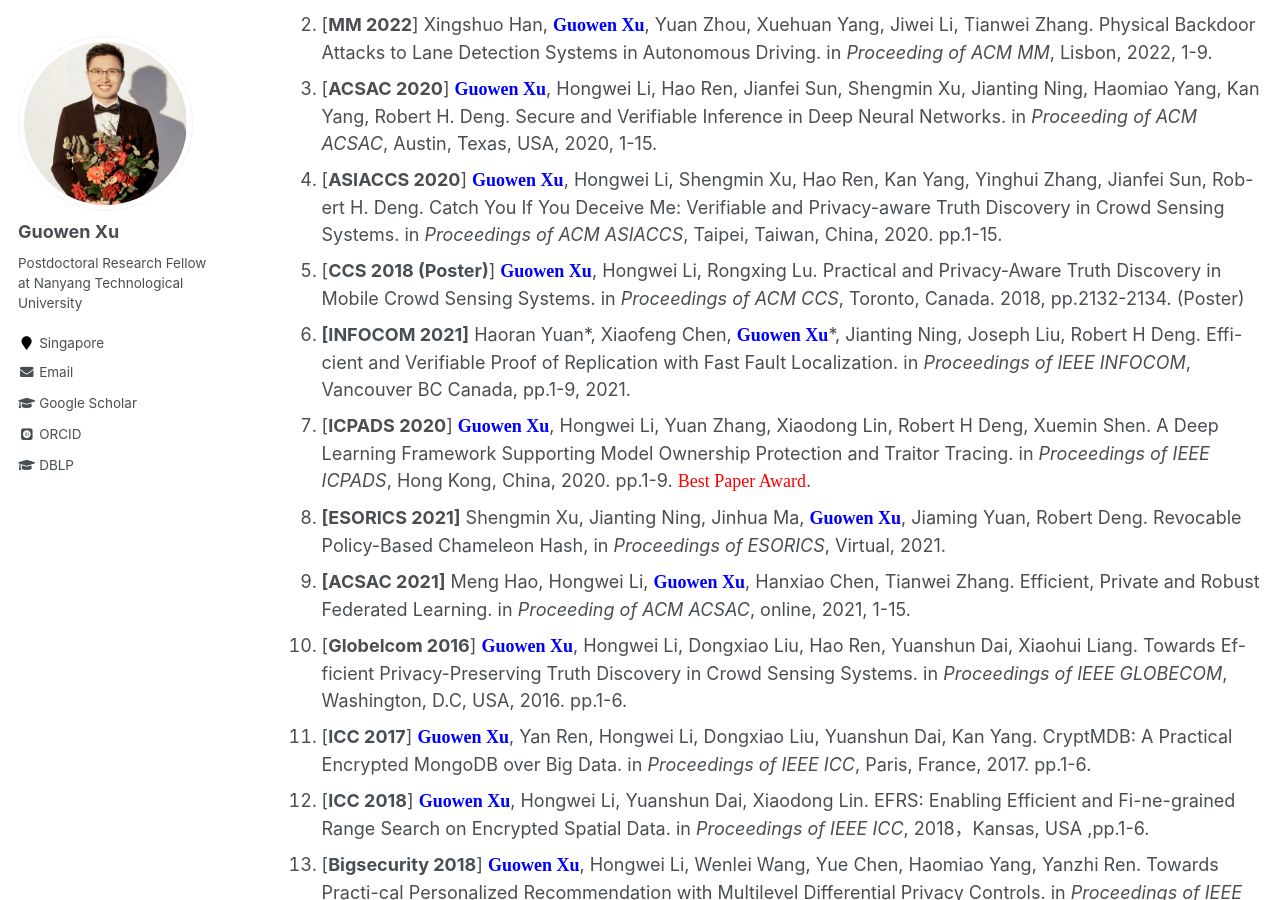
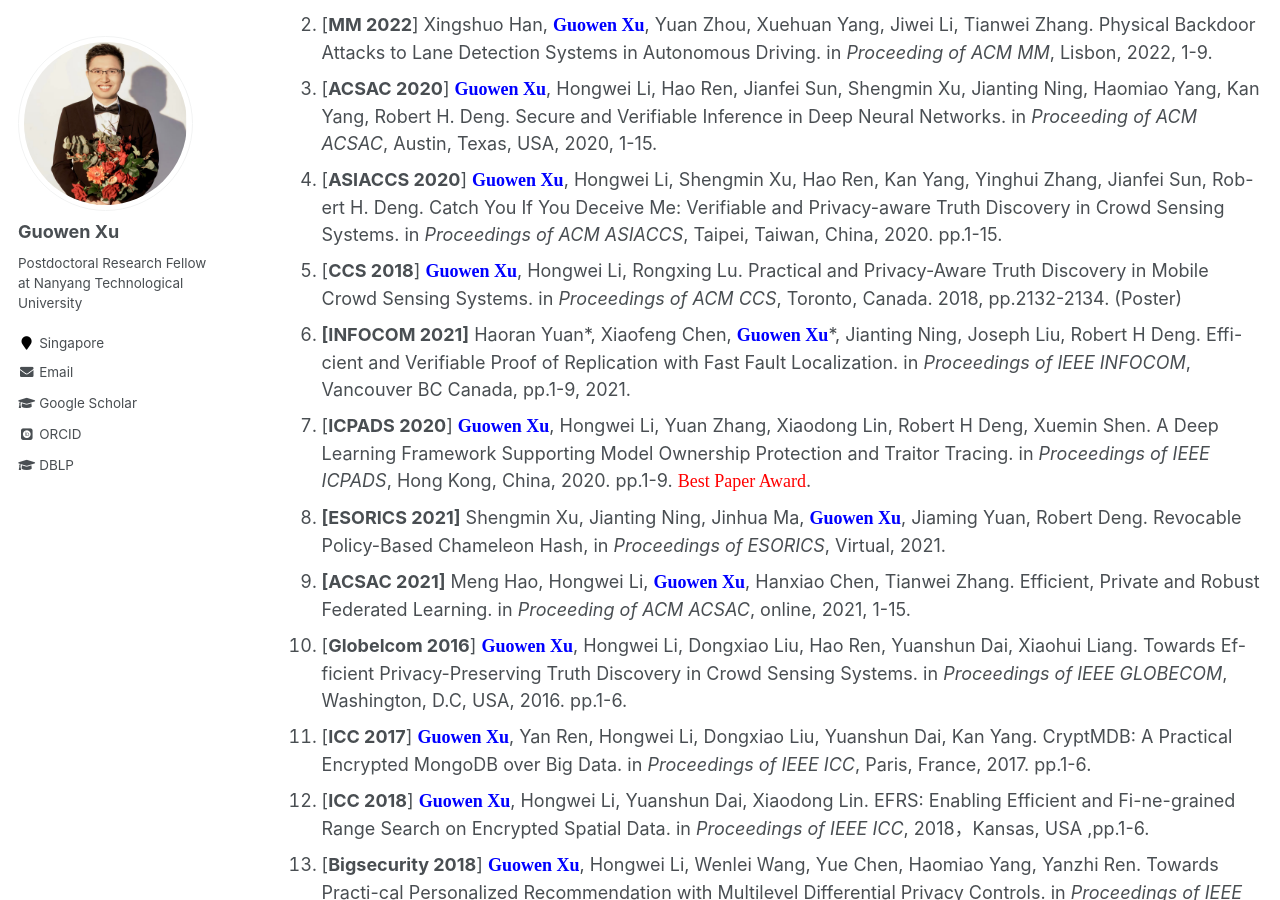
Before and after one commit to Guowen-xu/guowen-xu.github.io, a Jekyll site: the page built from _pages/publications.md, in a window 1280 px wide and 900 px high, scrolled down 2247 px. Built offline with Jekyll 4.4.1, drawn with Linux system fonts in a browser that asks for light colours; some web fonts are replaced.

Commit message:
Update publications.md

```diff
--- a/_pages/publications.md
+++ b/_pages/publications.md
@@ -47,7 +47,7 @@ You can find my articles on my [Google Scholar](https://scholar.google.com.hk/ci
 2.  [**MM 2022**] Xingshuo Han, **<font face="Times New Roman" color=blue size=4> Guowen Xu</font>**, Yuan Zhou, Xuehuan Yang, Jiwei Li,  Tianwei Zhang. Physical Backdoor Attacks to Lane Detection Systems in Autonomous Driving. in *Proceeding of ACM MM*, Lisbon, 2022, 1-9.
 3.  [**ACSAC 2020**] **<font face="Times New Roman" color=blue size=4> Guowen Xu</font>**, Hongwei Li, Hao Ren, Jianfei Sun, Shengmin Xu, Jianting Ning, Haomiao Yang, Kan Yang, Robert H. Deng. Secure and Verifiable Inference in Deep Neural Networks. in *Proceeding of ACM ACSAC*, Austin, Texas, USA, 2020, 1-15.
 4. [**ASIACCS 2020**] **<font face="Times New Roman" color=blue size=4> Guowen Xu</font>**, Hongwei Li, Shengmin Xu, Hao Ren, Kan Yang, Yinghui Zhang, Jianfei Sun, Rob-ert H. Deng. Catch You If You Deceive Me: Verifiable and Privacy-aware Truth Discovery in Crowd Sensing Systems. in *Proceedings of ACM ASIACCS*, Taipei, Taiwan, China, 2020. pp.1-15.
-5. [**CCS 2018 (Poster)**] **<font face="Times New Roman" color=blue size=4> Guowen Xu</font>**, Hongwei Li, Rongxing Lu. Practical and Privacy-Aware Truth Discovery in Mobile Crowd Sensing Systems. in *Proceedings of ACM CCS*, Toronto, Canada. 2018, pp.2132-2134. (Poster)
+5. [**CCS 2018**] **<font face="Times New Roman" color=blue size=4> Guowen Xu</font>**, Hongwei Li, Rongxing Lu. Practical and Privacy-Aware Truth Discovery in Mobile Crowd Sensing Systems. in *Proceedings of ACM CCS*, Toronto, Canada. 2018, pp.2132-2134. (Poster)
 6. **[INFOCOM 2021]** Haoran Yuan\*, Xiaofeng Chen, **<font face="Times New Roman" color=blue size=4> Guowen Xu</font>**\*, Jianting Ning, Joseph Liu, Robert H Deng.  Effi-cient and Verifiable Proof of Replication with Fast Fault Localization. in *Proceedings of IEEE INFOCOM*, Vancouver BC Canada, pp.1-9, 2021.
 7. [**ICPADS 2020**] **<font face="Times New Roman" color=blue size=4> Guowen Xu</font>**, Hongwei Li, Yuan Zhang, Xiaodong Lin, Robert H Deng, Xuemin Shen. A Deep Learning Framework Supporting Model Ownership Protection and Traitor Tracing. in *Proceedings of IEEE ICPADS*, Hong Kong, China, 2020. pp.1-9. <font face="Times New Roman" color=red size=4> Best Paper Award</font>.
 8. **[ESORICS 2021]** Shengmin Xu, Jianting Ning, Jinhua Ma, **<font face="Times New Roman" color=blue size=4> Guowen Xu</font>**, Jiaming Yuan, Robert Deng. Revocable Policy-Based Chameleon Hash, in *Proceedings of ESORICS*, Virtual, 2021.
```
